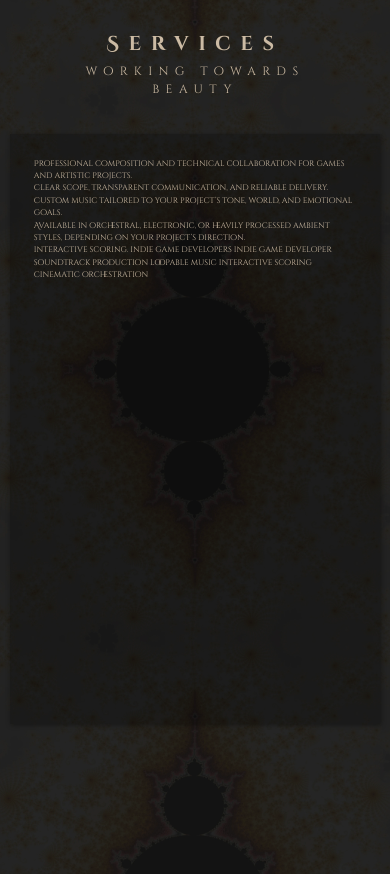
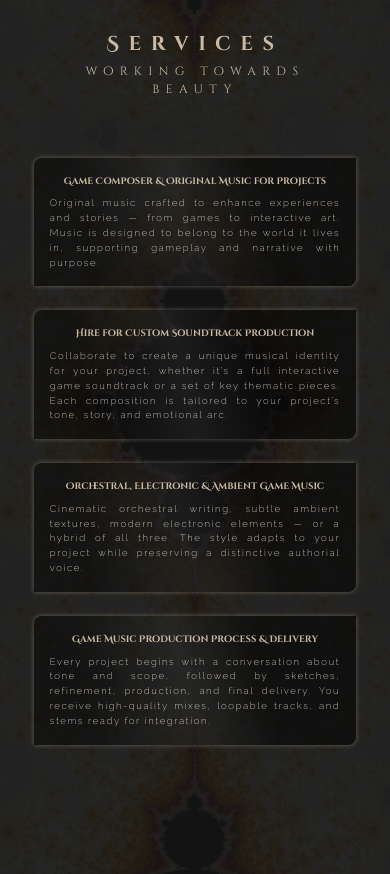
Before and after one commit to AlphonsOmegon/ForteMirare, a Next.js app: page / in a window 390 px wide. Shown: the part 3520-4394 px from the top of the page. Built offline with nearby package versions, Linux system fonts and the light colour scheme.

Commit message:
seo push

```diff
--- a/src/components/mainModules/about/about.scss
+++ b/src/components/mainModules/about/about.scss
@@ -14,6 +14,9 @@
             .leftColumn, .rightColumn {
                 background: linear-gradient(257deg,rgba(0, 0, 0, 0.53) 8%, rgba(21, 19, 19, 0.3) 49%, rgba(0, 0, 0, 0.43) 88%);
                 width: 30%;
+                border-top-left-radius: 1rem;
+                border-bottom-right-radius: 1rem;
+                box-shadow: 0px 0px 5px #fbead350;
 
                 text-align: justify;
                 display: flex;
--- a/src/components/mainModules/products/products.scss
+++ b/src/components/mainModules/products/products.scss
@@ -1,6 +1,115 @@
 .productsSection {
 
-    .products {
+    .products.contentCard {
+        min-height: unset;
 
+        h3 {
+            margin-bottom: 1rem;
+            text-align: center;
+        }
+
+        .upperText {
+            width: 100%;
+            height: 50%;
+            margin-bottom: 3rem;
+            text-align: center;
+
+            background-color: rgba(0, 0, 0, 0.397);
+            background: linear-gradient(257deg,rgba(0, 0, 0, 0.53) 30%, rgba(43, 43, 43, 0.39) 53%, rgba(0, 0, 0, 0.43) 82%);
+            border-top-left-radius: 1rem;
+            border-bottom-right-radius: 1rem;
+            box-shadow: 0px 0px 5px #fbead350;
+            padding: 1rem 2rem;
+
+        }
+
+        .lowerText {
+            height: 50%;
+            display: flex;
+            justify-content: space-between;
+            align-items: stretch;
+
+            .column {
+                width: 30%;
+
+                padding: 1rem 2rem 1rem;
+
+
+                background-color: rgba(0, 0, 0, 0.397);
+                background: linear-gradient(257deg,rgba(0, 0, 0, 0.53) 30%, rgba(43, 43, 43, 0.39) 53%, rgba(0, 0, 0, 0.43) 82%);
+                border-top-left-radius: 1rem;
+                border-bottom-right-radius: 1rem;
+                box-shadow: 0px 0px 5px #fbead350;
+
+                p {
+                    color: var(--text-highlight);
+                    font-family: var(--text-font);
+                    font-size: 0.85rem;
+                    letter-spacing: 0.2rem;
+                    font-weight: 200;
+                    text-align: justify;
+                }
+            }
+        }
     }
 }
+
+
+@media (max-width: 1024px) {
+    .productsSection {
+        .products.contentCard {
+            .upperText {
+                padding: 2rem;
+                p {
+                    font-family: var(--text-font);
+                    color: var(--text-highlight);
+                    font-size: 1.2rem;
+                    letter-spacing: 0.2rem;
+                    font-weight: 200;
+                    text-align: justify;
+                }
+            }
+
+            .lowerText {
+                height: 50%;
+                display: flex;
+                justify-content: space-between;
+                align-items: stretch;
+                flex-direction: column;
+
+
+                .column {
+                    padding: 2rem;
+                    width: 100%;
+                    margin-bottom: 3rem;
+
+                    p {
+                        font-size: 1.2rem;
+                    }
+                }
+            }
+        }
+    }
+}
+
+@media (max-width: 576px) {
+    .productsSection {
+        .products.contentCard {
+            .upperText {
+                p {
+                    font-size: 1.2rem;
+                }
+            }
+
+            .lowerText {
+
+
+                .column {
+                    p {
+                        font-size: 1.2rem;
+                    }
+                }
+            }
+        }
+    }
+}
--- a/src/components/mainModules/products/products.tsx
+++ b/src/components/mainModules/products/products.tsx
@@ -8,37 +8,42 @@ const ProductsSection: React.FC = () => {
         <h2>Services</h2>
         <span className="subtitle">working towards beauty</span>
       </div>
-      <div className="products contentCard card">
-        <div className="">
-          Professional composition and technical collaboration for games and artistic projects.
-        </div>
+      <div className="products contentCard">
+          <div className="upperText">
+            <h3>
+              Game Composer & Original Music for Projects
+            </h3>
+            <p>
+              Original music crafted to enhance experiences and stories — from games to interactive art. Music is designed to belong to the world it lives in, supporting gameplay and narrative with purpose.
+            </p>
+          </div>
 
-        <div className="">
-          Clear scope, transparent communication, and reliable delivery.
-        </div>
-
-        <div className="">
-          Custom music tailored to your project’s tone, world, and emotional goals.
-        </div>
-
-        <div className="">
-          Available in orchestral, electronic, or heavily processed ambient styles, depending on your project’s direction.
-        </div>
-
-
-        interactive scoring. indie game developers
-
-        indie game developer
-
-        soundtrack production
-
-        loopable music
-
-        interactive scoring
-
-        cinematic orchestration
-
-
+          <div className="lowerText">
+            <div className="column">
+              <h3>
+                Hire for Custom Soundtrack Production
+              </h3>
+              <p>
+                Collaborate to create a unique musical identity for your project, whether it’s a full interactive game soundtrack or a set of key thematic pieces. Each composition is tailored to your project’s tone, story, and emotional arc.
+              </p>
+            </div>
+            <div className="column">
+              <h3>
+                Orchestral, Electronic & Ambient Game Music
+              </h3>
+              <p>
+                Cinematic orchestral writing, subtle ambient textures, modern electronic elements — or a hybrid of all three. The style adapts to your project while preserving a distinctive authorial voice.
+              </p>
+            </div>
+            <div className="column">
+              <h3>
+                Game Music Production Process & Delivery
+              </h3>
+              <p>
+                Every project begins with a conversation about tone and scope, followed by sketches, refinement, production, and final delivery. You receive high-quality mixes, loopable tracks, and stems ready for integration.
+              </p>
+            </div>
+          </div>
       </div>
     </section>
   );
```
Also changed, not shown: public/robots.txt.
